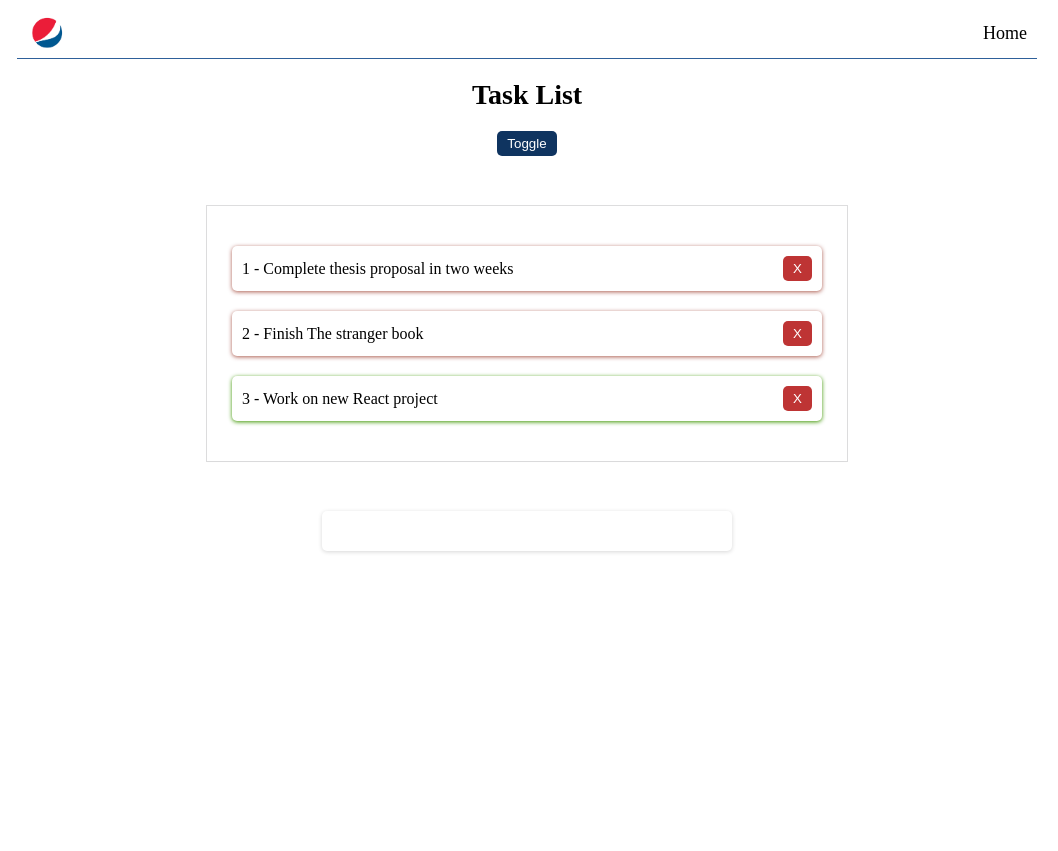
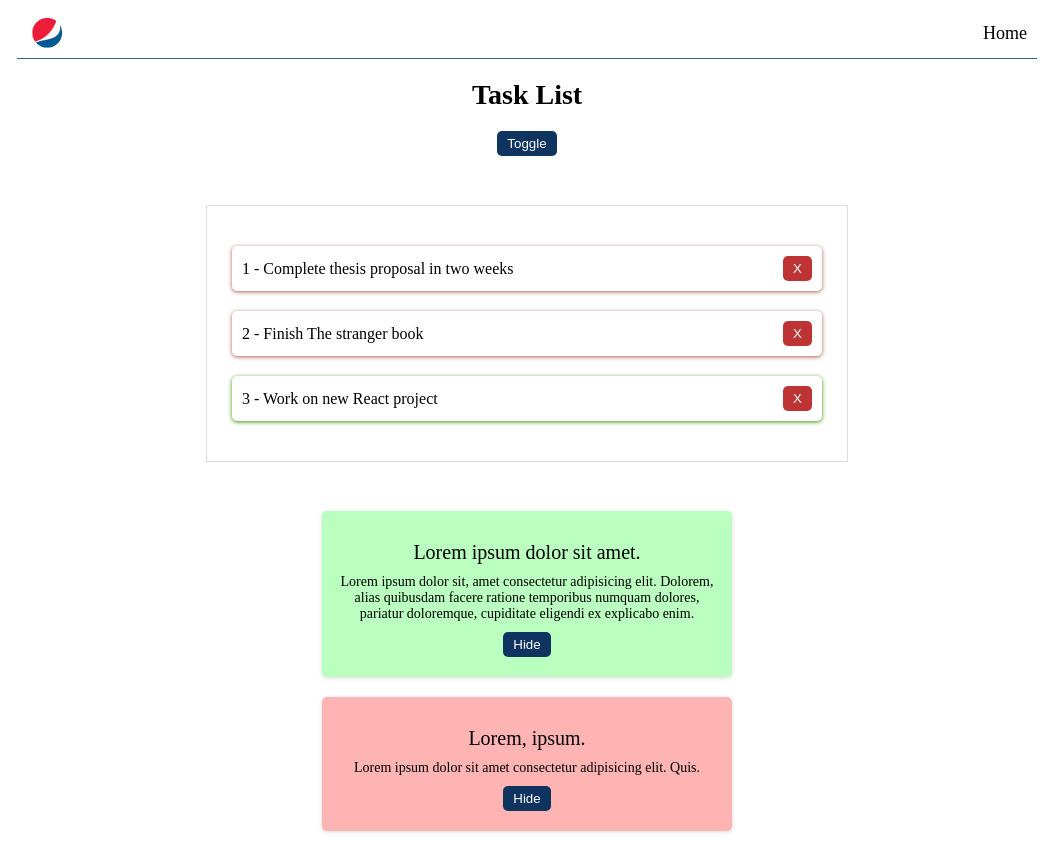
Before and after one commit to itsdagi/just-list, a React (Create React App) app: page / in a window 1280 px wide. Shown: the whole page, without its empty margins (113-1171 px from the left). Before the commit the page ends 800 px from the top, so only its background shows below. Built offline with nearby package versions, Linux system fonts and the light colour scheme.

Commit message:
hide children

```diff
--- /dev/null
+++ b/src/components/BoxCard.js
@@ -0,0 +1,15 @@
+import {useState} from 'react'
+export default function BoxCard({result, children}) {
+    const [show, setShow] = useState(true)
+  return (
+     <div className={show ? "":"hidden"}>
+
+      <div className={`box ${result}`}>
+        {children}
+        <button onClick={()=> setShow(!show)} className="trigger">Hide</button>
+    </div>
+
+     </div>
+
+  )
+}
--- a/src/components/TaskList.js
+++ b/src/components/TaskList.js
@@ -1,6 +1,7 @@
 import React from 'react'
 import { useState } from 'react'
 import TaskCard from './TaskCard'
+import BoxCard from './BoxCard'
 
 export default function TaskList() {
     const [tasks, setTasks] = useState([{id: 1, name:'Complete thesis proposal in two weeks', completed: false},{id: 2, name:"Finish The stranger book",completed: false},{id: 3, name:"Work on new React project",completed: true},])
@@ -24,10 +25,15 @@ export default function TaskList() {
     ))}
 
   </ul>
+   <BoxCard result="success">
+    <p className="title">Lorem ipsum dolor sit amet.</p>
+    <p className="description">Lorem ipsum dolor sit, amet consectetur adipisicing elit. Dolorem, alias quibusdam facere ratione temporibus numquam dolores, pariatur doloremque, cupiditate eligendi ex explicabo enim.</p>
+   </BoxCard>
+   <BoxCard result="alert">
+    <p className="title">Lorem, ipsum.</p>
+    <p className="description">Lorem ipsum dolor sit amet consectetur adipisicing elit. Quis.</p>
+   </BoxCard>
 
-  <div className="box">
-
-  </div>
   </>
   )
 }
```
